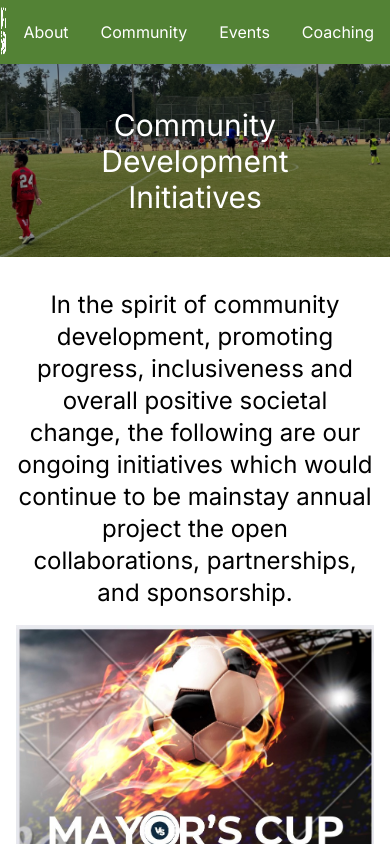
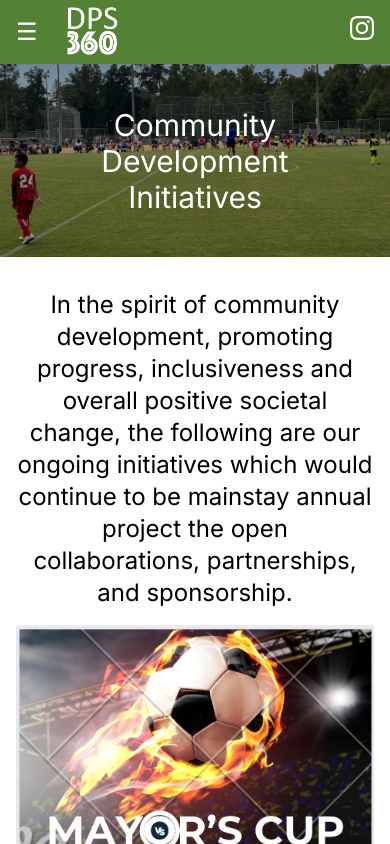
Before and after one commit to wzsamuels/dps360, a Next.js app: page /community in a window 390 px wide. Shown: the top 844 px of the page. Built offline with nearby package versions, Linux system fonts and the light colour scheme.

Commit message:
Add sidebar menu and Instagram logo

```diff
--- a/components/Nav.tsx
+++ b/components/Nav.tsx
@@ -2,9 +2,12 @@
 
 import Image from "next/image";
 import Link from "next/link";
+import { useEffect, useState } from 'react'
+import { usePathname } from 'next/navigation';
+
 import logo from "@/public/logo-dark.png"
 import logoLight from "@/public/logo-white.png"
-import { useEffect, useState } from 'react'
+import instagramLogoWhite from "@/public/instagram-white.svg"
 
 const navItems = [
   {
@@ -38,6 +41,21 @@ const Nav = () => {
     console.log(scrollPosition);
     setScrollPosition(scrollPosition);
   };
+  const pathname = usePathname();
+  const [showSidebar, setShowSidebar] = useState(false);
+  const [sidebarClosing, setSidebarClosing] = useState(false);
+
+  const handleSidebarTrigger = () => {
+    if(showSidebar) {
+      setSidebarClosing(true)
+      setTimeout(() => {
+        setShowSidebar(false);
+        setSidebarClosing(false);
+      }, 200);
+    } else {
+      setShowSidebar(true);
+    }
+  }
 
   useEffect(() => {
     handleScroll();
@@ -48,8 +66,14 @@ const Nav = () => {
   }, []);
 
   const navClass = scrollPosition > 0 ? "bg-white text-themeGreen" : "bg-themeGreen text-white";
+
+  // <Link href="https://www.instagram.com/dpsoccer360/"/>
+
   return (
-    <nav className={`${navClass} w-full flex h-16 sticky top-0 transition-all duration-300 z-20`}>
+    <>
+      <nav className={`${navClass} w-full flex justify-between h-16 sticky top-0 transition-all duration-300 z-20`}>
+        <div className="flex">
+          <button onClick={handleSidebarTrigger} className={'md:hidden justify-self-start text-2xl p-4'}>☰</button>
           <Link href='/'>
             {
               scrollPosition > 0 ?
@@ -58,12 +82,44 @@ const Nav = () => {
               <Image src={logo} className='h-full w-auto' alt="DPS Logo"/>
             }
           </Link>
-      <div className='flex items-center justify-center w-full'>
+        </div>
+        <div className='md:flex items-center justify-center w-full hidden'>
           {navItems.map(item =>
             <Link className='px-4 py-2 hover:text-gray-200'  href={item.href} key={item.text}>{item.text}</Link>
           )}
         </div>
+        <Link href="https://www.instagram.com/dpsoccer360/" className="p-4">
+          <Image src={instagramLogoWhite} className='h-6 w-6' alt="Instagram Logo"/>
+        </Link>
       </nav>
+      {
+          showSidebar &&
+          <div  onClick={handleSidebarTrigger} className={'z-50'}>
+            <div className={`fixed top-0 w-screen h-screen ${sidebarClosing ? 'bg-transparent' : 'bg-[rgba(0,0,0,.7)]'} z-30`}>
+              <div className={`h-full w-52 top-0 shadow-2xl left-0 bg-themeGreen text-white text-2xl transition-all duration-500 ${showSidebar ? 'animate-[fromLeft_500ms]' : ''} ${sidebarClosing ? 'left-[-300px]' : ''} fixed z-30`}>
+                <div className="h-16 flex">
+                  <button onClick={handleSidebarTrigger} className={'md:hidden justify-self-start text-2xl p-4'}>☰</button>
+                  <Image src={logo} className='h-full w-auto' alt="DPS Logo"/>
+                </div>
+                {
+                  navItems.map(link =>
+                    <div key={link.text} className={'my-4 py-2 px-4'}>
+                      <Link
+                        className={`relative after:transition after:absolute after:w-full after:right-1/2
+                          after:translate-x-[0%] after:hover:h-[2px] after:top-[100%] after:left-0 after:hover:bg-white
+                          ${pathname === link.href ? 'after:h-[2px] after:bg-white' : 'after:h-[1px] after:bg-gray-500'}`}
+                            href={link.href}
+                      >
+                        {link.text}
+                      </Link>
+                    </div>
+                  )
+                }
+              </div>
+            </div>
+          </div>
+        }
+      </>
   )
 }
 
```
Also changed, not shown: public/instagram-white.svg (added). Lines whose indentation alone changed are shown as unchanged.
